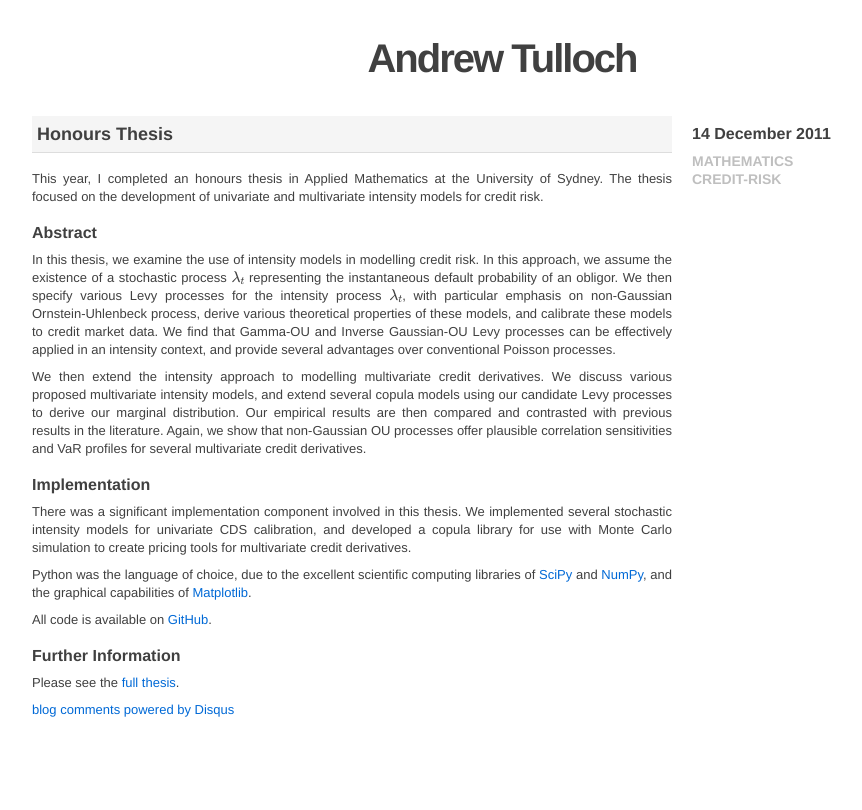
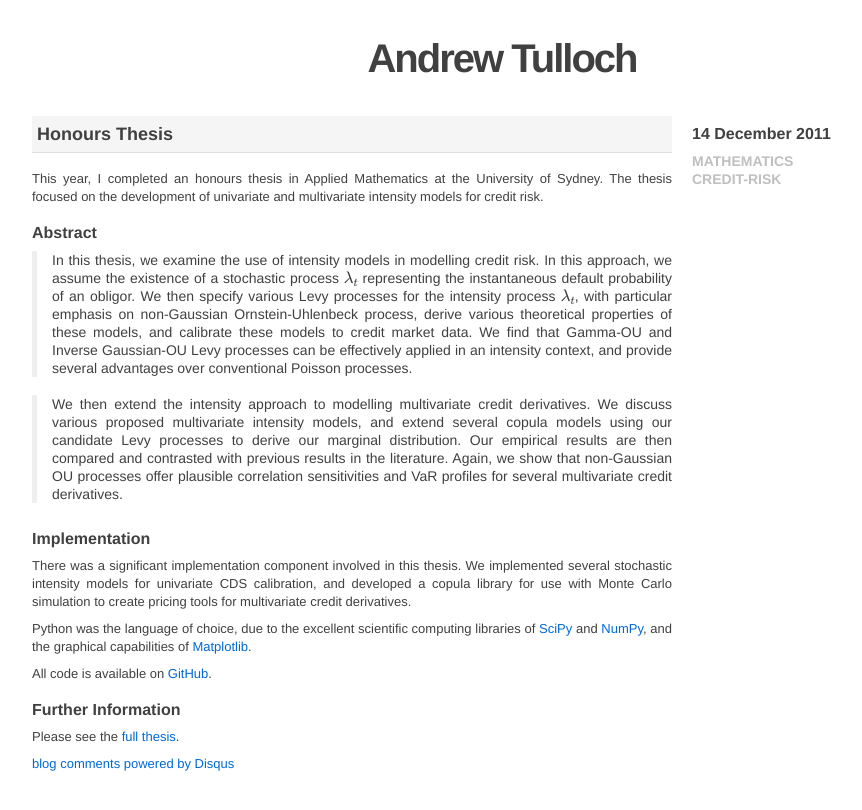
Before and after one commit to ajtulloch/ajtulloch.github.com, a Jekyll site: the page built from _posts/2011/2011-12-14-honours-thesis.md, in a window 1280 px wide. Shown: the top 810 px of the page, without its empty margins (138-1000 px from the left). Built offline with Jekyll 4.4.1, drawn with Linux system fonts in a browser that asks for light colours; formulas are drawn with MathJax 3; comment, search, counter and statistics services are not loaded.

```diff
--- a/_posts/2011/2011-12-14-honours-thesis.md
+++ b/_posts/2011/2011-12-14-honours-thesis.md
@@ -9,9 +9,9 @@ This year, I completed an honours thesis in Applied Mathematics at the Universit
 
 #### Abstract
 
-In this thesis, we examine the use of intensity models in modelling credit risk. In this approach, we assume the existence of a stochastic process $\lambda\_t$ representing the instantaneous default probability of an obligor. We then specify various Levy processes for the intensity process  $\lambda\_t$, with particular emphasis on non-Gaussian Ornstein-Uhlenbeck process, derive various theoretical properties of these models, and calibrate these models to credit market data. We find that Gamma-OU and Inverse Gaussian-OU Levy processes can be effectively applied in an intensity context, and provide several advantages over conventional Poisson processes.
+> In this thesis, we examine the use of intensity models in modelling credit risk. In this approach, we assume the existence of a stochastic process $\lambda\_t$ representing the instantaneous default probability of an obligor. We then specify various Levy processes for the intensity process  $\lambda\_t$, with particular emphasis on non-Gaussian Ornstein-Uhlenbeck process, derive various theoretical properties of these models, and calibrate these models to credit market data. We find that Gamma-OU and Inverse Gaussian-OU Levy processes can be effectively applied in an intensity context, and provide several advantages over conventional Poisson processes.
 
-We then extend the intensity approach to modelling multivariate credit derivatives. We discuss various proposed multivariate intensity models, and extend several copula models using our candidate Levy processes to derive our marginal distribution. Our empirical results are then compared and contrasted with previous results in the literature. Again, we show that non-Gaussian OU processes offer plausible correlation sensitivities and VaR profiles for several multivariate credit derivatives.
+> We then extend the intensity approach to modelling multivariate credit derivatives. We discuss various proposed multivariate intensity models, and extend several copula models using our candidate Levy processes to derive our marginal distribution. Our empirical results are then compared and contrasted with previous results in the literature. Again, we show that non-Gaussian OU processes offer plausible correlation sensitivities and VaR profiles for several multivariate credit derivatives.
 
 
 #### Implementation
```
Also changed, not shown: _posts/post.md (+0 -8 lines).
